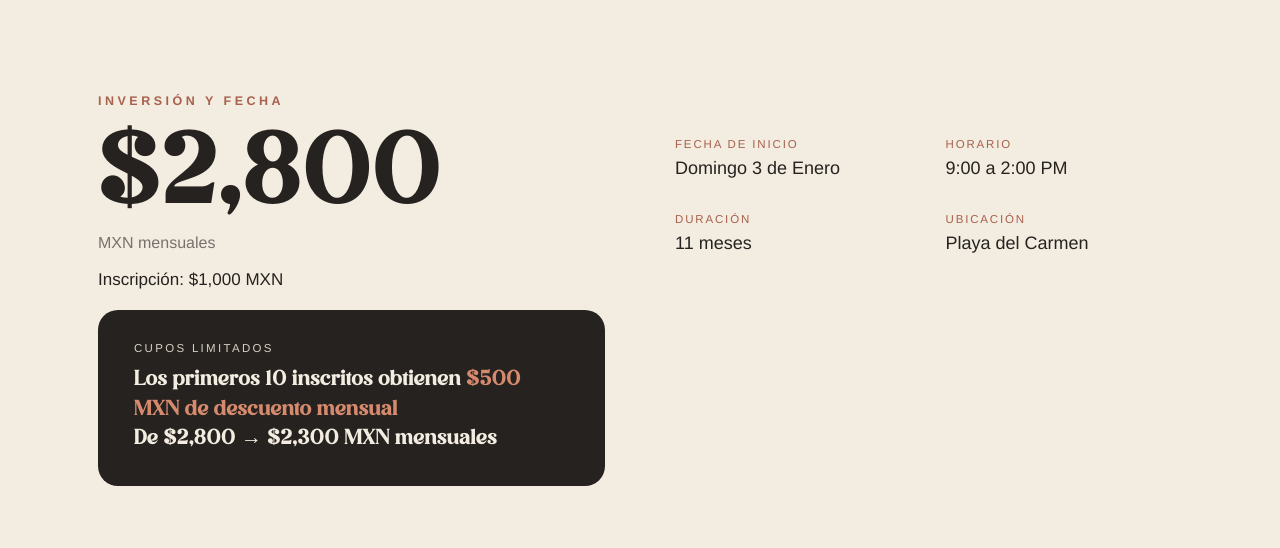
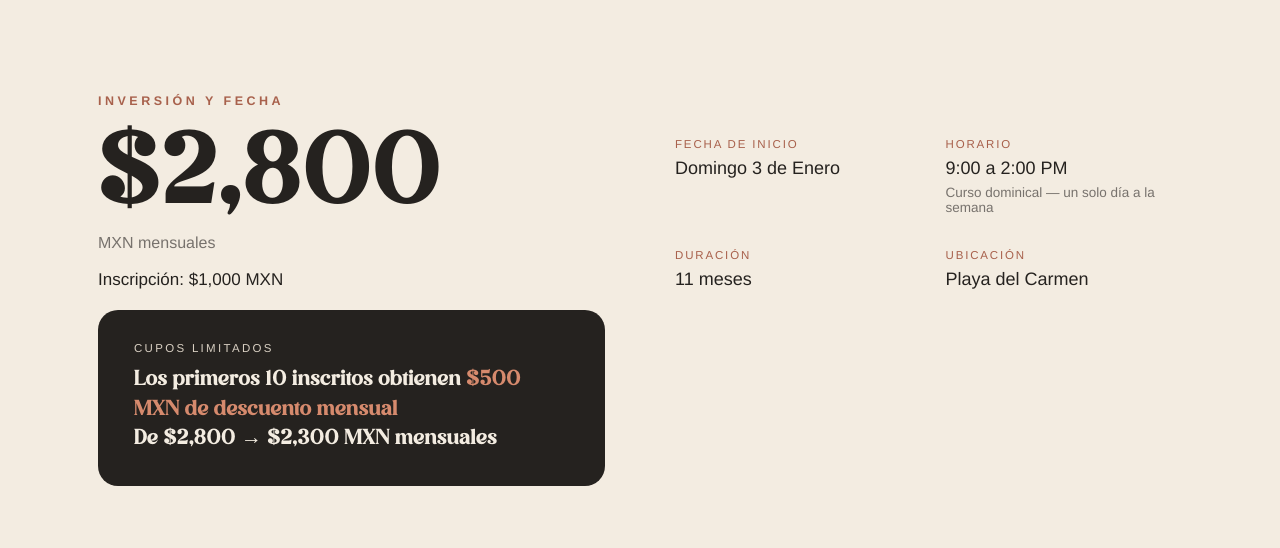
Before and after one commit to msanchezm9714-lgtm/rocio-palma-landing, a plain HTML site: page index.html in a window 1280 px wide. Shown: the part 8800-9348 px from the top of the page. Drawn offline with Linux system fonts and the light colour scheme.

Commit message:
Aclarar que el curso es dominical (un solo día a la semana)

```diff
--- a/index.html
+++ b/index.html
@@ -503,6 +503,11 @@ p { margin: 0; }
   font-size: 11.5px; letter-spacing: 0.16em; text-transform: uppercase; color: var(--arcilla); margin-bottom: 8px;
 }
 .detail-grid .value { font-size: 18px; }
+.detail-grid .value-note {
+  margin-top: 6px;
+  font-size: 13.5px;
+  color: var(--carbon-60);
+}
 .promo-box {
   margin-top: 20px;
   background: var(--carbon);
@@ -784,7 +789,7 @@ a:focus-visible, .masaje-item:focus-visible { outline: 2px solid var(--arcilla);
       </div>
       <div class="detail-grid" style="align-content:start; margin-top:44px;">
         <div><div class="label">Fecha de inicio</div><div class="value">Domingo 3 de Enero</div></div>
-        <div><div class="label">Horario</div><div class="value">9:00 a 2:00 PM</div></div>
+        <div><div class="label">Horario</div><div class="value">9:00 a 2:00 PM</div><div class="value-note">Curso dominical — un solo día a la semana</div></div>
         <div><div class="label">Duración</div><div class="value">11 meses</div></div>
         <div><div class="label">Ubicación</div><div class="value">Playa del Carmen</div></div>
       </div>
```
